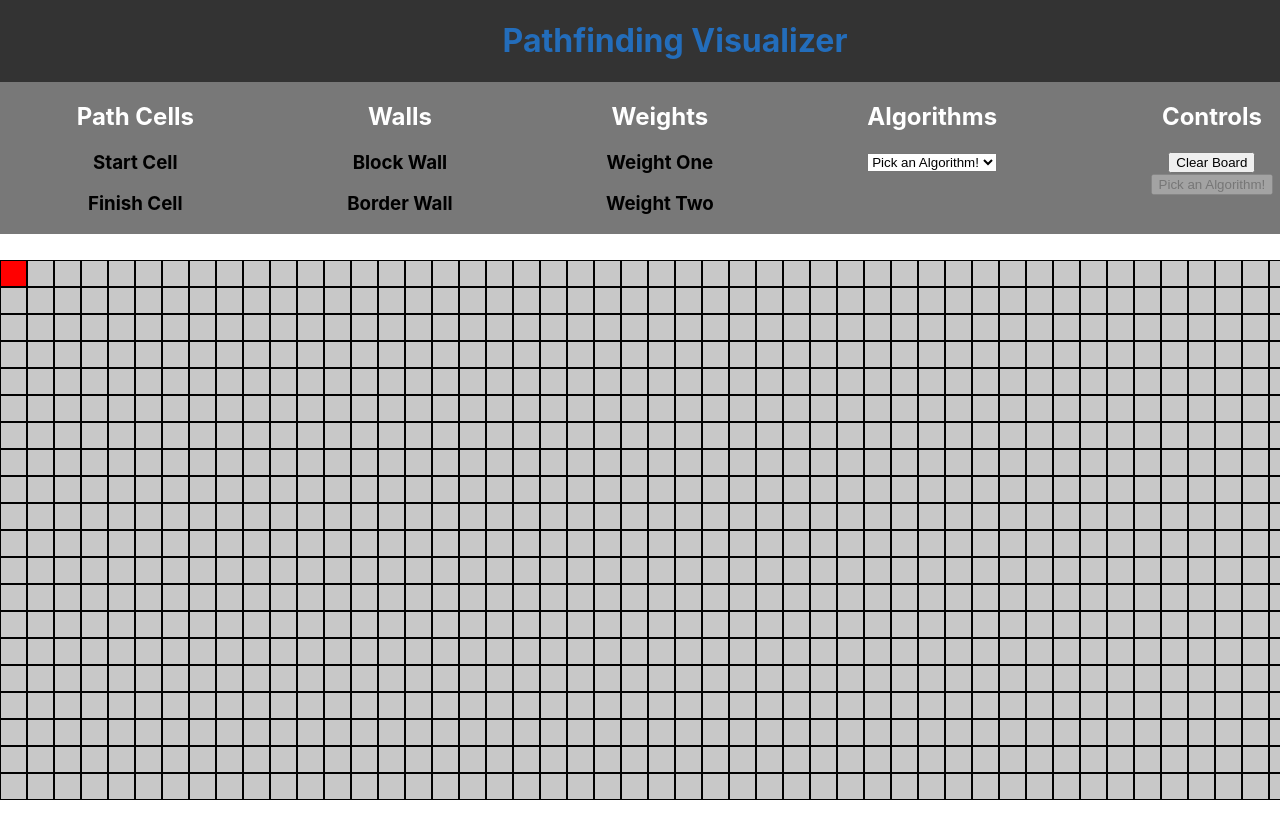
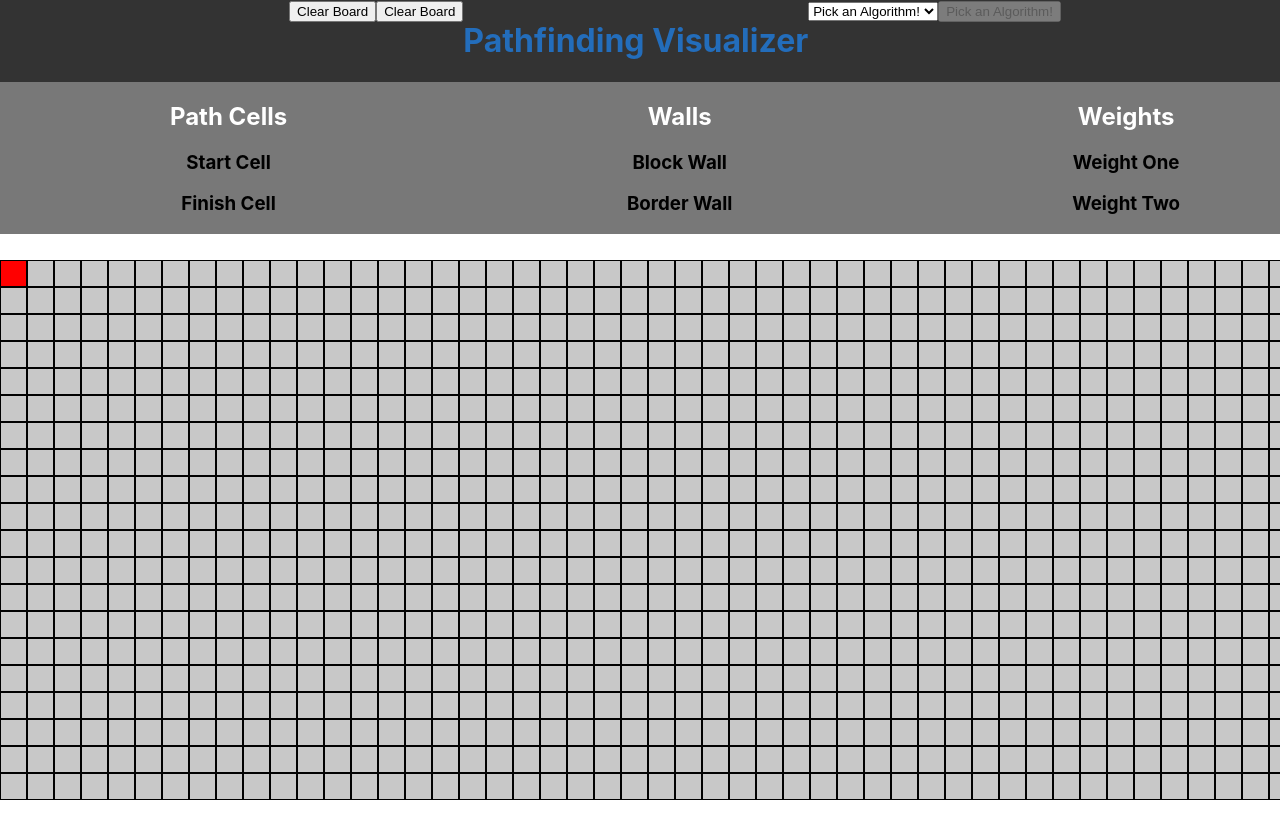
Before and after one commit to Ayush-Warikoo/Pathfinding-Visualizer, a React (Create React App) app: page / in a window 1280 px wide. Shown: the top 825 px of the page. Built offline with nearby package versions, Linux system fonts and the light colour scheme.

Commit message:
Improvements to header

```diff
--- a/src/Header.css
+++ b/src/Header.css
@@ -3,13 +3,13 @@
     color: "white";
 }
 
-.Header__Title {
+.Header__Top {
     display: flex;
     justify-content: center;
     background-color: rgb(51, 51, 51);
 }
 
-.Header__Subtitle {
+.Header__Bottom {
     display: flex;
     justify-content: space-around;
     margin-left: auto;
--- a/src/Header.js
+++ b/src/Header.js
@@ -3,6 +3,7 @@ import './Header.css';
 import {useSelector, useDispatch} from 'react-redux';
 import {headerSelect} from './action/index';
 import algorithmManager from './algorithms/algorithms';
+import { CELL_WALL_STATE, FINISH_STATE, START_STATE, WEIGHT_ONE_STATE } from './constants';
 
 function Header({ grid, clear }) {
     const [algorithm, setAlgorithm] = useState(null);
@@ -10,18 +11,41 @@ function Header({ grid, clear }) {
     const dispatch = useDispatch();
     return (
         <div className="Header">
-            <div className="Header__Title">
-                <h1 style={{color: "rgb(35,109,187)"}}> Pathfinding Visualizer </h1>
+            <div className="Header__Top">
+                <div className="Header__ClearBoard">
+                    <button onClick={clear} > Clear Board </button>
+                </div>
+                <div className="Header__GenerateBoard">
+                    <button onClick={clear} > Clear Board </button>
+                </div>
+                <div className="Header__Title">
+                    <h1 style={{color: "rgb(35,109,187)"}}> Pathfinding Visualizer </h1>
+                </div>
+                <div className="Header__Algorithms">
+                    <select type="diet" onChange={e => setAlgorithm(e.target.value)}>
+                        <option class="default" selected disabled hidden> Pick an Algorithm! </option>
+                        <option class="Bfs"> Bfs </option>,
+                        <option class="Dijkstra"> Dijkstra </option>
+                    </select>
+                </div>
+                <div className="Header__RunProgram">
+                    <button disabled={!algorithm} onClick={() => algorithmManager(grid, algorithm)} >
+                        {!algorithm
+                        ? `Pick an Algorithm!`
+                        : `Run ${algorithm}`}
+                    </button>
+                </div>
             </div>
-            <div className="Header__Subtitle">
+
+            <div className="Header__Bottom">
                 <div className="Header__PathCells">
                     <div className="PathCells__Title">
                         <h2 style={{color: "white"}}> Path Cells </h2>
                     </div>
-                    <div className="Start__Cell" onClick={() => dispatch(headerSelect("Start"))}>
+                    <div className="Start__Cell" onClick={() => dispatch(headerSelect(START_STATE))}>
                         <h3> Start Cell </h3>
                     </div>
-                    <div className="Finish__Cell" onClick={() => dispatch(headerSelect("Finish"))}>
+                    <div className="Finish__Cell" onClick={() => dispatch(headerSelect(FINISH_STATE))}>
                         <h3> Finish Cell </h3>
                     </div>
                 </div>
@@ -47,34 +71,6 @@ function Header({ grid, clear }) {
                         <h3> Weight Two </h3>
                     </div>
                 </div>
-                <div className="Header__Algorithms" >
-                    <div className="Algorithms__Title">
-                        <h2 style={{color: "white"}}> Algorithms </h2>
-                    </div>
-                    <div className="Algorithm__Dropdown">
-                        <select type="diet" onChange={e => setAlgorithm(e.target.value)}>
-                            <option class="default" selected disabled hidden> Pick an Algorithm! </option>
-                            <option class="Bfs"> Bfs </option>,
-                            <option class="Dijkstra"> Dijkstra </option>
-                        </select>
-                  </div>
-
-                </div>
-                <div className="Header__RunProgram">
-                    <div className="Controls__Title">
-                        <h2 style={{color: "white"}}> Controls </h2>
-                    </div>
-                    <div>
-                        <button onClick={clear} > Clear Board </button>
-                    </div>
-                    <div>
-                        <button disabled={!algorithm} onClick={() => algorithmManager(grid, algorithm)} >
-                            {!algorithm
-                            ? `Pick an Algorithm!`
-                            : `Run ${algorithm}`}
-                        </button>
-                    </div>
-                </div>
             </div>
         </div>
     )
--- a/src/MainPage.js
+++ b/src/MainPage.js
@@ -2,7 +2,7 @@ import React, {useState, useEffect } from 'react';
 import Header from './Header';
 import Cell  from './Cell';
 import './MainPage.css';
-import {NUM_COL, NUM_ROW} from './constants';
+import {NUM_COL, NUM_ROW, NO_STATE} from './constants';
 
 function MainPage() {
     const [grid, setGrid] = useState([]);
@@ -19,7 +19,7 @@ function MainPage() {
                 let cell = {
                     row: r,
                     col: c,
-                    state: "None",
+                    state: NO_STATE,
                     visited: false,
                     path: false
                 }
--- a/src/algorithms/algorithms.js
+++ b/src/algorithms/algorithms.js
@@ -3,10 +3,11 @@ import {forceUpdate} from '../action/index';
 import store from '../index';
 import bfsAlgo from './bfs';
 import dijkstraAlgo from './dijkstra';
+import { NO_STATE, ANIMATE_VISIT_SPEED, ANIMATE_PATH_SPEED } from '../constants';
 
 const algorithmManager = async (grid, algo) =>
 {
-    store.dispatch(headerSelect("None"));
+    store.dispatch(headerSelect(NO_STATE));
     let orderedVisitedCells;
     let pathCells;
     if(algo === "Bfs")
@@ -38,7 +39,7 @@ const animateVisitedCells = (orderedVisitedCells) =>
                 {
                     resolve();
                 }
-            }, 20 * i);
+            }, ANIMATE_VISIT_SPEED * i);
         }
     })
 }
@@ -60,7 +61,7 @@ const animatePathCells = (pathCells) =>
                 {
                     resolve();
                 }
-            }, 100 * i);
+            }, ANIMATE_PATH_SPEED * i);
         }
     })
 }
--- a/src/constants.js
+++ b/src/constants.js
@@ -16,6 +16,7 @@ export const BORDER_WALL_STATE = "BorderWall";
 export const WEIGHT_ONE_STATE = "WeightOne";
 export const WEIGHT_TWO_STATE = "WeightTwo";
 
+//Header Titles
 export const PATH_CELLS_TITLE = "Path Cells";
 export const WALLS_TITLE = "Walls";
 export const WEIGHTS_TITLE = "Weights";
```
Also changed, not shown: 1 other file (tests, documents, lock files or other folders).
